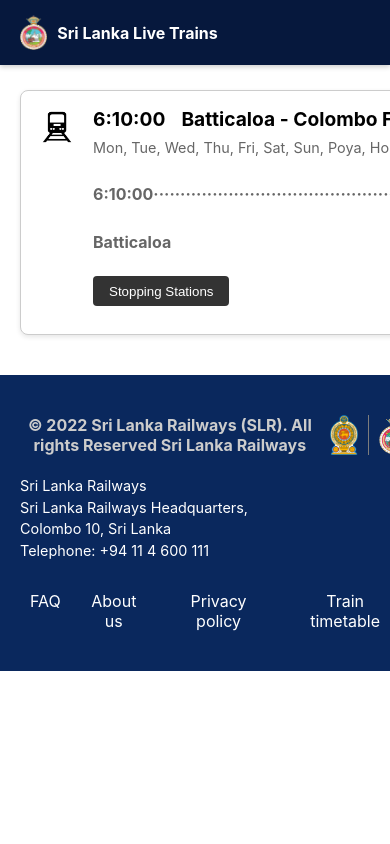
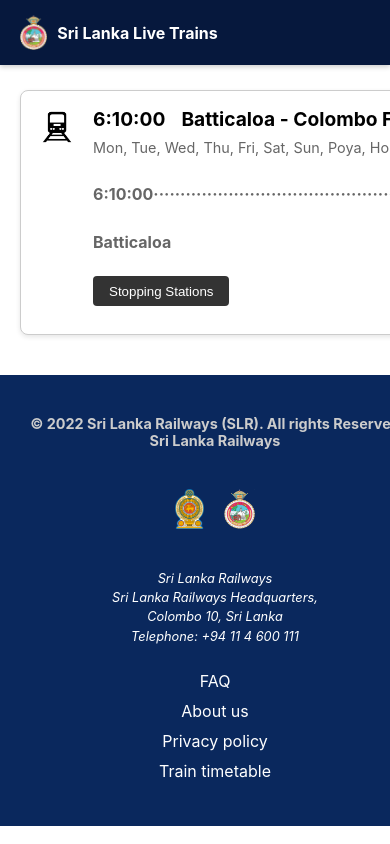
Before and after one commit to nimansu-fernando/SL-Live-Trains-Web-Client, a React (Create React App) app: page / in a window 390 px wide. Shown: the top 844 px of the page. Built offline with nearby package versions, Linux system fonts and the light colour scheme.

Commit message:
Add responsive design for footer component

```diff
--- a/src/styles/footer.css
+++ b/src/styles/footer.css
@@ -29,28 +29,30 @@
 .footer-logos {
   display: flex;
   align-items: center;
+  justify-content: center;
 }
 
 .footer-logo {
   height: 40px;
   width: auto;
-  margin-left: 10px;
+  margin: 0 10px; /* Space between logos */
 }
 
 .separator {
   height: 40px;
   border-left: 1px solid #7d7d7d;
-  margin-left: 10px;
+  margin: 0 10px;
+  display: flex;
+  align-items: center;
 }
 
 .footer-content p {
   margin: 0;
-  font-size: 1rem;
+  font-size: 0.9rem;
   font-weight: bold;
 }
 
 .footer-content address {
-  font-style: normal;
   font-size: 0.9rem;
   margin: 20px 0 0;
   text-align: left;
@@ -59,7 +61,6 @@
 }
 
 .footer-links {
-  font-size: 1rem;
   display: flex;
   justify-content: center;
   margin-top: 30px;
@@ -74,3 +75,43 @@
 .footer-links a:hover {
   text-decoration: underline;
 }
+
+/* Responsive Design */
+
+@media (max-width: 768px) {
+  .footer-top {
+    flex-direction: column;
+    align-items: center;
+  }
+
+  .footer-logos {
+    margin-top: 20px;
+    margin-bottom: 20px;
+  }
+
+  .separator {
+    display: none;
+  }
+
+  .footer-links {
+    flex-direction: column;
+    align-items: center;
+    margin-top: 20px;
+  }
+
+  .footer-links a {
+    margin: 5px 0;
+  }
+}
+
+@media (max-width: 480px) {
+  .footer-content address {
+    font-size: 0.8rem;
+    text-align: center;
+  }
+
+  .footer-top p {
+    text-align: center;
+    margin-bottom: 20px;
+  }
+}
```
